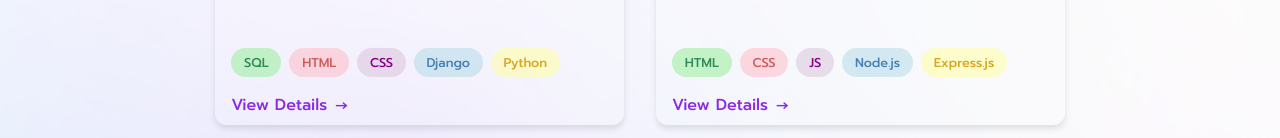
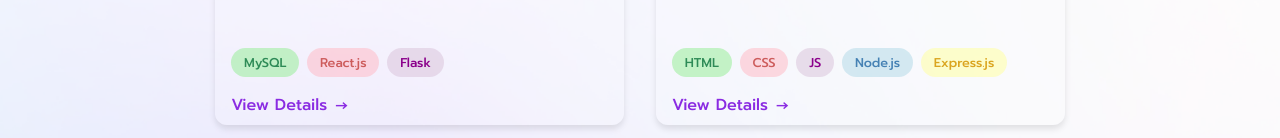
Before and after one commit to Mohanakrishnaa01/Portfolio, a React (Vite) app: page /projects in a window 1280 px wide. Shown: the part 563-701 px from the top of the page. Built offline with nearby package versions, Linux system fonts and the light colour scheme.

Commit message:
Update Project details and references

```diff
--- a/src/components/Projects.jsx
+++ b/src/components/Projects.jsx
@@ -4,30 +4,30 @@
   {
     title: "Airport Management System",
     description: "A comprehensive SQL database for efficient management of airplanes and technicians, including detailed technician profiles and maintenance records",
-    techStack: ["SQL", "HTML", "CSS", "Django", "Python"],
+    techStack: ["MySQL", "React.js", "Flask"],
     image: "https://images.unsplash.com/photo-1544620347-c4fd4a3d5957?ixlib=rb-1.2.1&auto=format&fit=crop&w=500&q=60",
-    githubLink: "https://github.com/yourusername/airport-management"
+    githubLink: "https://github.com/Mohanakrishnaa01/Airport-Management-System"
   },
   {
     title: "Bridge Game",
     description: "Bridge game using advanced algorithms and data structures, featuring bot play and real-time scoring and using Binomial heap, Hash Table, Binary search tree, and Fisher-Yates algorithm.",
     techStack: ["HTML", "CSS", "JS", "Node.js", "Express.js"],
     image: "https://images.unsplash.com/photo-1611996575749-79a3a250f948?ixlib=rb-1.2.1&auto=format&fit=crop&w=500&q=60",
-    githubLink: "https://github.com/yourusername/bridge-game"
+    githubLink: "https://github.com/Mohanakrishnaa01/BridgeGame"
   },
   {
     title: "Sleep Stage Classification Using EEG Signals",
     description: "Implemented a system to classify sleep stages using the EEG (C4-M1) channel.– Extracted features using Continuous Wavelet Transform (CWT) and applied bandpass filtering to reduce noise",
     techStack: ["Python", "MNE", "Stacking classifier", "PCA"],
     image: "https://images.unsplash.com/photo-1576091160550-2173dba999ef?ixlib=rb-1.2.1&auto=format&fit=crop&w=500&q=60",
-    githubLink: "https://github.com/yourusername/sleep-classification"
+    githubLink: "https://github.com/Mohanakrishnaa01/EEG-Sleep-Stage-Classification"
   },
   {
-    title: "Fraudulent Credit Card Transaction Detection",
-    description: "Developed a model using SMOTE and PCA for feature engineering. Tuned Random Forest, Decision Tree, XGBoost with GridSearchCV, enhanced performance using voting and stacking ensembles",
-    techStack: ["Python", "HP tuning", "Voting", "Stacking"],
+    title: "Image Identifier",
+    description: "Developed a face identification system using InsightFace and DBSCAN to cluster facial embeddings and detect unique individuals without predefined labels.",
+    techStack: ["Python", "React", "Django"],
     image: "https://images.unsplash.com/photo-1563013544-824ae1b704d3?ixlib=rb-1.2.1&auto=format&fit=crop&w=500&q=60",
-    githubLink: "https://github.com/yourusername/fraud-detection"
+    githubLink: "https://github.com/Mohanakrishnaa01/Face-Recognition"
   }
 ];
 
```
